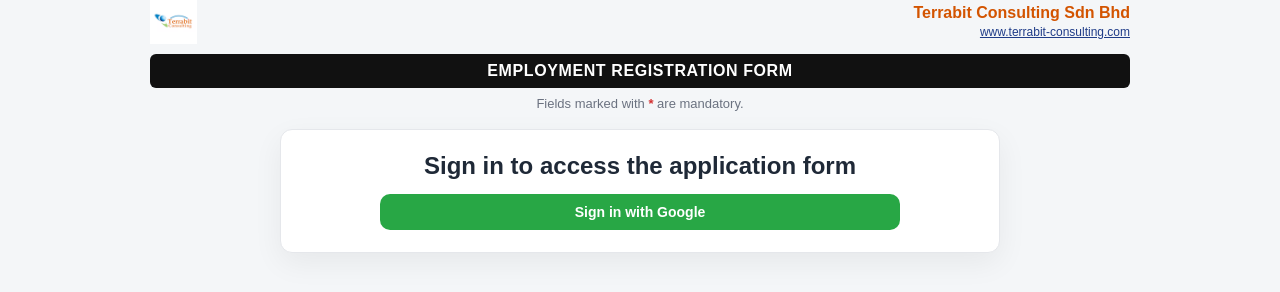
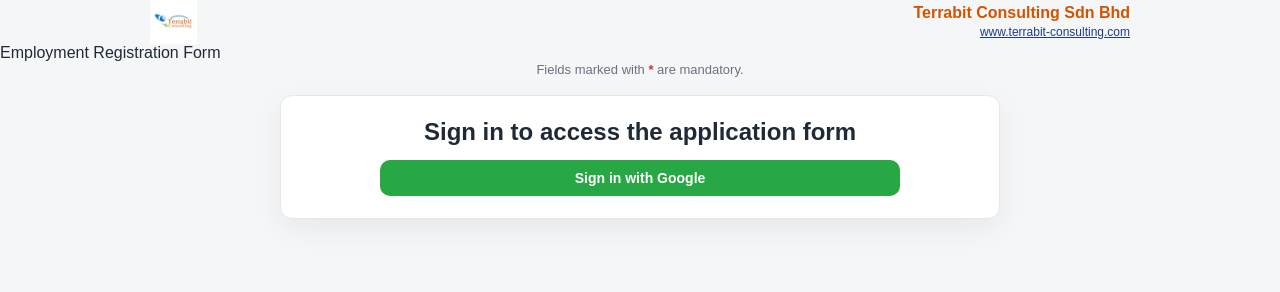
Before and after one commit to terrabit-consulting/employee-registration-form-malaysia, a plain HTML site: page index.html in a window 1280 px wide. Drawn offline with Linux system fonts and the light colour scheme; no server answers.

Commit message:
Update index.html

```diff
--- a/index.html
+++ b/index.html
@@ -18,7 +18,7 @@
       </div>
     </div>
 
-    <div class="title-bar">EMPLOYMENT REGISTRATION FORM</div>
+    <div class="page-title">Employment Registration Form</div>
     <div class="mandatory-note">Fields marked with <span class="asterisk">*</span> are mandatory.</div>
   </header>
 
```
